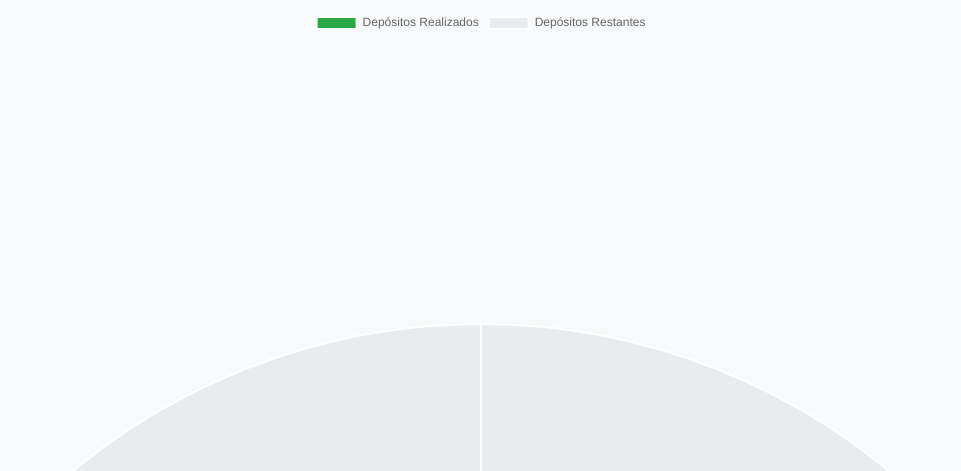
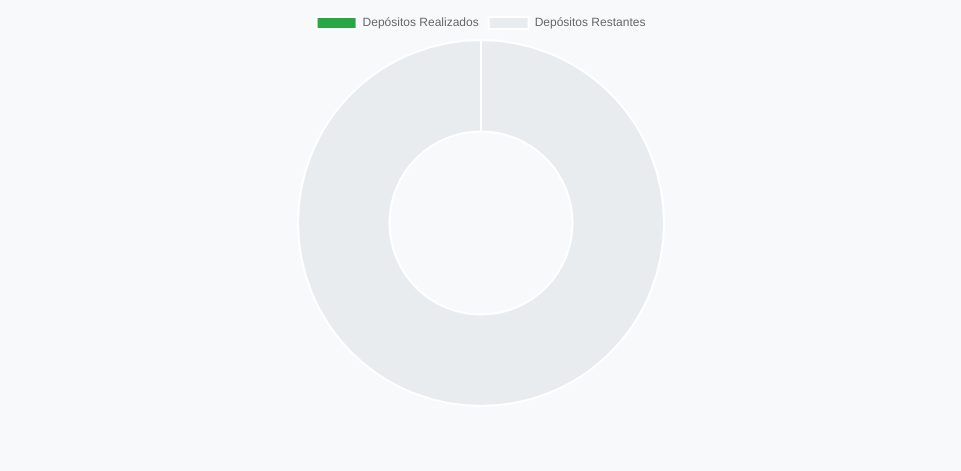
Before and after one commit to diogojmt/Desafio200Depositos, a website: page index.html in a window 1280 px wide. Shown: the part 288-759 px from the top of the page, without its empty margins (159-1120 px from the left). Drawn offline with Linux system fonts and the light colour scheme; animation ran at ten frames a second.

Commit message:
Atualização

```diff
--- a/script.js
+++ b/script.js
@@ -196,7 +196,7 @@ document.addEventListener('DOMContentLoaded', () => {
             alert("Você não fez nenhum depósito nas últimas 24 horas. Lembre-se de continuar o desafio!");
         }
     }, 3600000); // Verifica a cada hora
-
+	// Inicia a tabela, total, histórico, mensagens e gráfico ao carregar a página
     criarTabela();
     atualizarTotal();
     carregarMensagens(); // Carrega as mensagens do arquivo e exibe uma ao carregar a página
--- a/styles.css
+++ b/styles.css
@@ -26,7 +26,8 @@ body.dark-mode {
 }
 
 /* Cabeçalhos no Modo Escuro */
-body.dark-mode h1, body.dark-mode h2 {
+body.dark-mode h1,
+body.dark-mode h2 {
     color: #ffffff;
 }
 
@@ -160,3 +161,13 @@ body.dark-mode #data-final:hover {
         background-color: #444;
     }
 }
+
+/* Canvas para o Gráfico */
+canvas {
+    max-width: 600px;
+    max-height: 400px;
+    width: 100%;
+    height: auto;
+    margin: 0 auto;
+    display: block;
+}
```
Also changed, not shown: index.html (+2 -1 lines).
